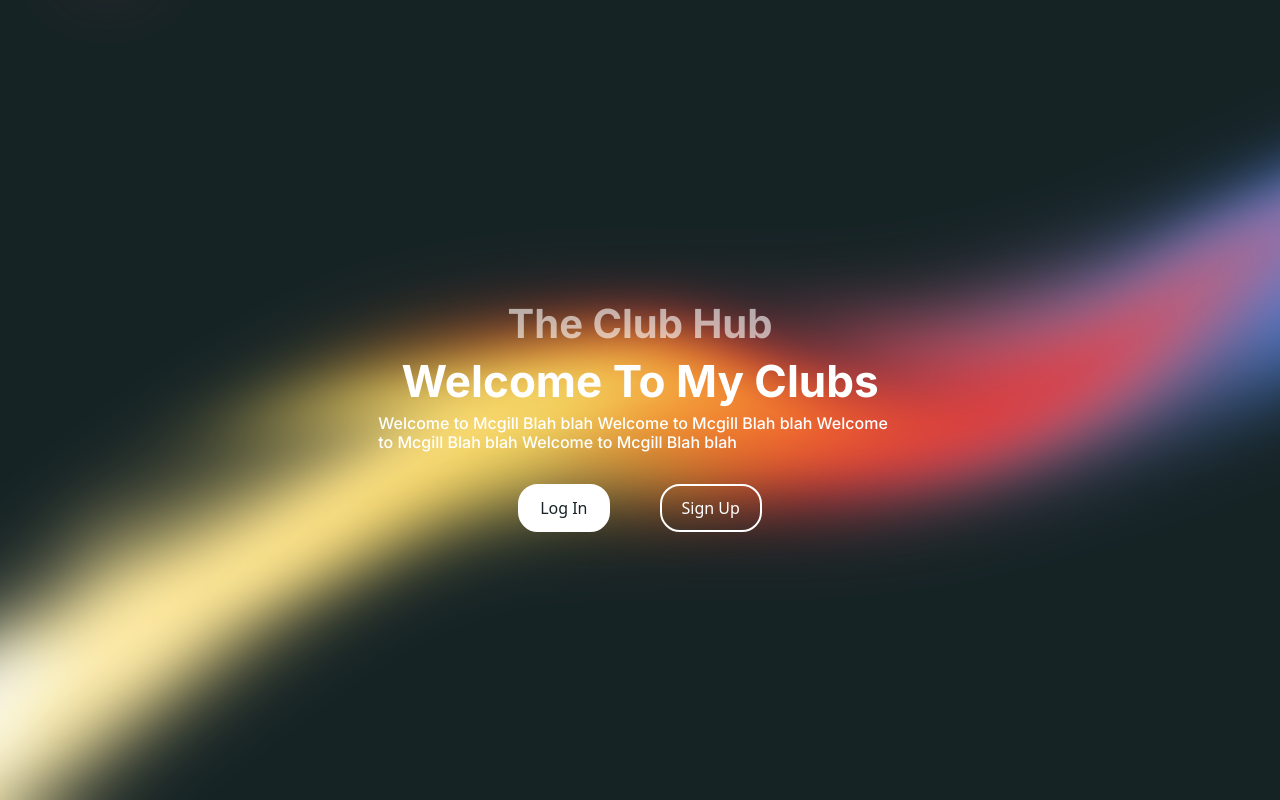
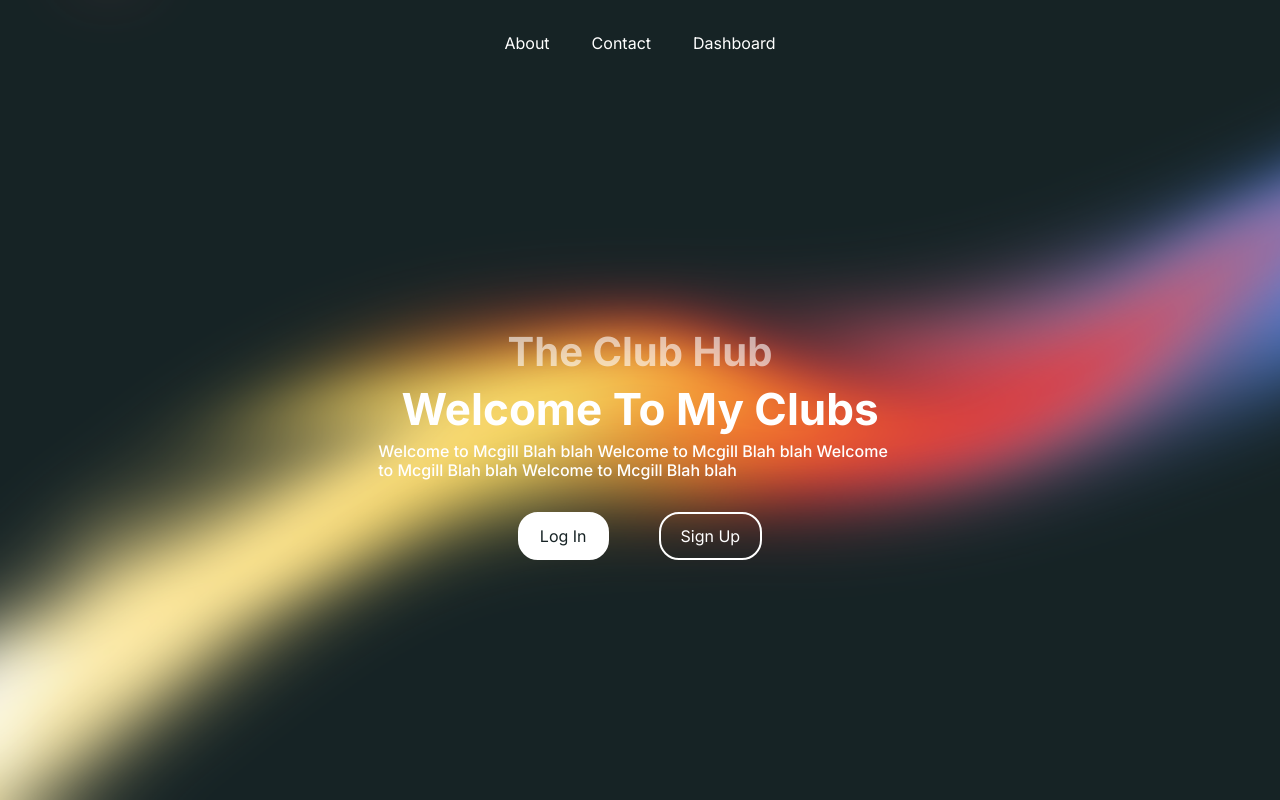
Before and after one commit to HoldenFolk/club-connect, a React (Create React App) app: page / in a window 1280 px wide. Built offline with nearby package versions, Linux system fonts and the light colour scheme.

Commit message:
Add header to landing page and fix landing css

```diff
--- a/src/components/atomic/Button.jsx
+++ b/src/components/atomic/Button.jsx
@@ -1,6 +1,5 @@
 import React from "react";
 import styled from "styled-components";
-import { theme } from "../../styles/constants";
 
 
 /**
@@ -24,20 +23,21 @@
   max-height: 50px;
   font-size: 16px;
   border-radius: 20px;
-  border: ${({ variant }) =>
+  font-family: ${({ theme }) => theme.fonts.primary};
+  border: ${({ variant, theme }) =>
     variant === "outline" ? `2px solid ${theme.colors.white}` : `2px solid ${theme.colors.white}`};
-  background-color: ${({ variant }) =>
+  background-color: ${({ variant, theme }) =>
     variant === "fill" ? theme.colors.white : "transparent"};
-  color: ${({ variant }) =>
+  color: ${({ variant, theme }) =>
     variant === "outline" ? theme.colors.white : theme.colors.fourth};
   cursor: pointer;
   transition: all 0.3s ease-in-out;
 
   &:hover {
-    background-color: ${({ variant }) =>
+    background-color: ${({ variant, theme }) =>
       variant === "outline" ? theme.colors.white : theme.colors.white};
-    color: ${({ variant }) => (variant === "outline" ?  theme.colors.secondary: theme.colors.secondary )};
-    border: ${({ variant }) =>
+    color: ${({ variant, theme }) => (variant === "outline" ?  theme.colors.secondary: theme.colors.secondary )};
+    border: ${({ variant, theme }) =>
       variant === "outline" ? `2px solid ${theme.colors.white}` : `2px solid ${theme.colors.secondary}`};
   }
 `;
--- /dev/null
+++ b/src/components/atomic/ClickableText.jsx
@@ -0,0 +1,35 @@
+import React from "react";
+import styled from "styled-components";
+
+
+/**
+ * A customizable button component that is just text.
+ *
+ * @param {Object} props - Props for the button.
+ * @param {string} props.text - The text to display on the button.
+ * @returns {JSX.Element} The styled button component.
+ */
+const ClickableText = ({ text , ...props }) => {
+  return (
+    <StyledButton {...props}>
+      {text}
+    </StyledButton>
+  );
+};
+
+const StyledButton = styled.button`
+  max-height: 50px;
+  font-size: 16px;
+  border: none;
+  background-color: transparent;
+  color: ${({ theme }) => theme.colors.white};
+  font-family: ${({ theme }) => theme.fonts.primary};
+  cursor: pointer;
+  transition: all 0.3s ease-in-out;
+
+  &:hover {
+    color: ${({ theme }) => theme.colors.secondary};
+  }
+`;
+
+export default ClickableText;
--- /dev/null
+++ b/src/components/molecule/HorizontalHeader.jsx
@@ -0,0 +1,23 @@
+import React from 'react';
+import styled from 'styled-components';
+import Button from '../atomic/Button';
+
+const HorizontalHeader = ({children}) => {
+
+    return (
+        <HeaderDiv>
+            {children}
+        </HeaderDiv>
+    );
+};
+
+const HeaderDiv = styled.div`
+    display: flex;
+    align-items: center;
+    justify-content: center;
+    gap: 30px;
+    width: 100%;
+    margin-top: 30px;
+`;
+
+export default HorizontalHeader;
--- a/src/components/organism/screens/LandingPage.jsx
+++ b/src/components/organism/screens/LandingPage.jsx
@@ -4,11 +4,20 @@
 import backgroundImage from '../../../assets/backsplash.png';
 import LandingTitle from '../../molecule/LandingTitle';
 import Button from '../../atomic/Button';
+import HorizontalHeader from '../../molecule/HorizontalHeader';
+import ClickableText from '../../atomic/ClickableText'
 
+// Ladning Page Screen Component
+// TODO: Test styles on diffent devices
 export const LandingPage = () => {
 	return (
-		<LandingPageContainer>
-			<PageTemplate>
+		<PageTemplate>
+			<LandingPageContainer>
+				<HorizontalHeader>
+					<ClickableText text='About'/>
+					<ClickableText text='Contact'/>
+					<ClickableText text='Dashboard'/>
+				</HorizontalHeader>
 				<CenterContainer>
 					<LandingTitle />
 					<ButtonContainer>
@@ -16,8 +25,9 @@
 						<Button text='Sign Up' variant='outline'/>
 					</ButtonContainer>
 				</CenterContainer>
-			</PageTemplate>
-		</LandingPageContainer>
+			</LandingPageContainer>
+		</PageTemplate>
+
 	);
 };
 
@@ -34,7 +44,7 @@
 	justify-content: center;
 	align-items: center;
 	flex-direction: column;
-	height: 100vh;
+	flex-grow: 1;
 	width: 100%;
 `
 
@@ -43,5 +53,7 @@
 	background-size: cover;
 	background-position: center;
 	background-repeat: no-repeat;
-	min-height: 100vh;
+	display: flex;
+	flex-direction: column;
+	height: 100vh;
 `;
```
